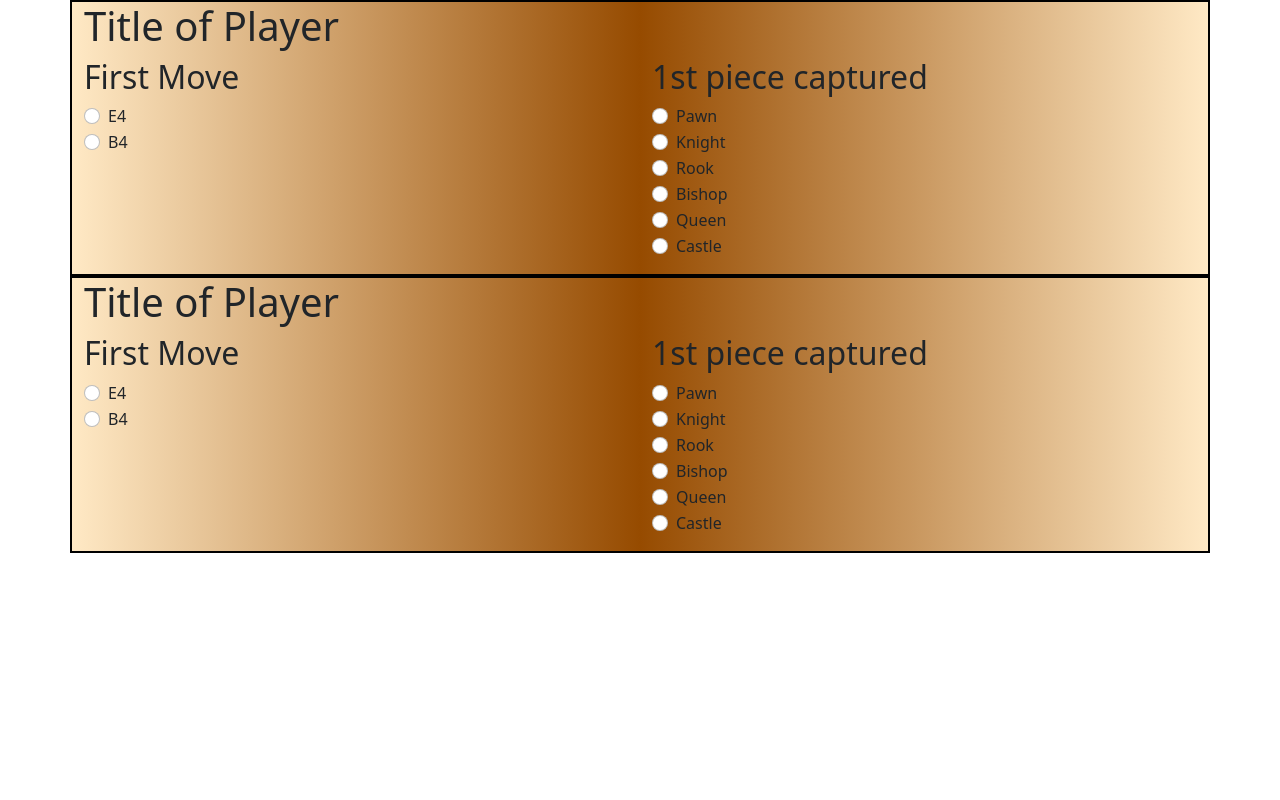
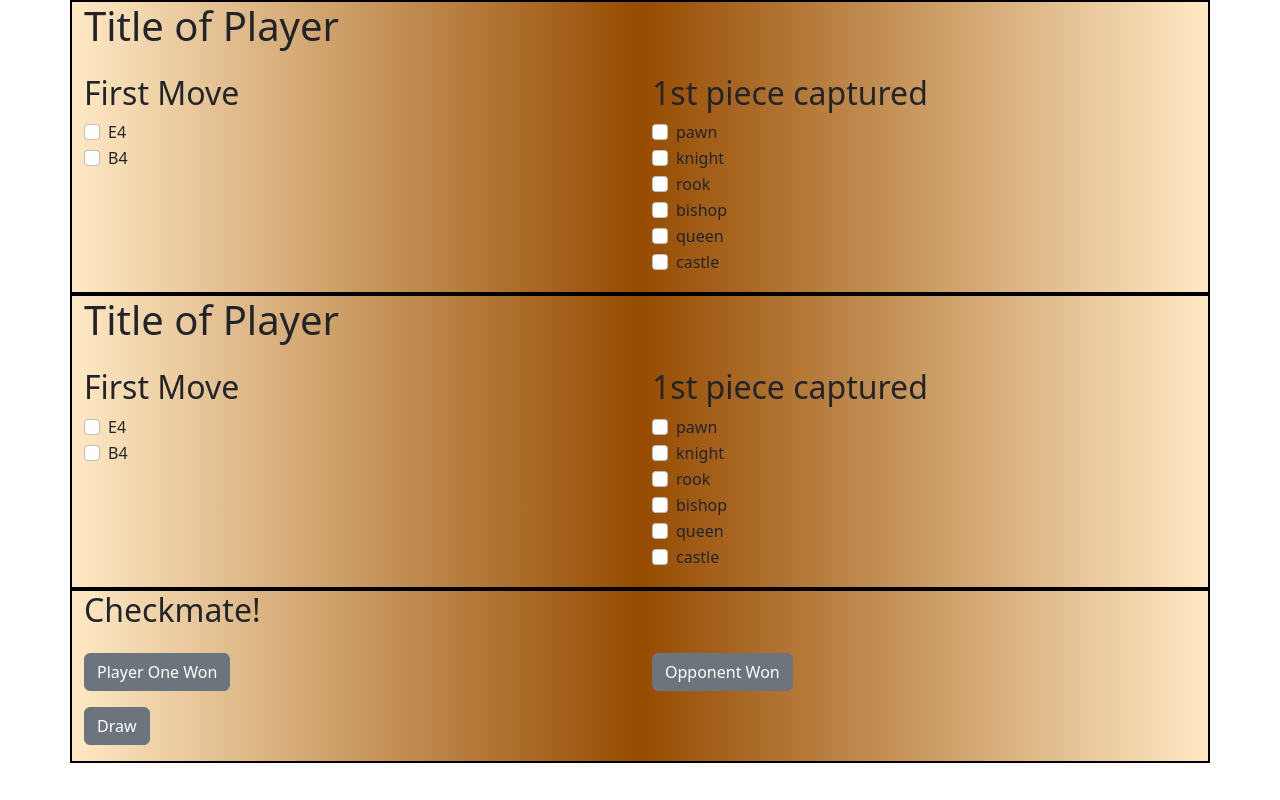
Before and after one commit to 2023-spring-adv-fe-tuth/tca-chess, a React (Create React App) app: page / in a window 1280 px wide. Built offline with nearby package versions, Linux system fonts and the light colour scheme.

Commit message:
added form.group element

```diff
--- a/src/GameinPlay.js
+++ b/src/GameinPlay.js
@@ -2,6 +2,7 @@ import Container from 'react-bootstrap/Container';
 import Row from 'react-bootstrap/Row';
 import Col from 'react-bootstrap/Col';
 import Form from 'react-bootstrap/Form';
+import Button from 'react-bootstrap/Button';
 import './styles.css';
 
 function GameinPlay() {
@@ -19,69 +20,66 @@ function GameinPlay() {
                 <Col className="col">
                     <h2>First Move</h2>
                     <Form>
-                    {['radio'].map((type) => (
-                        <div key={`E4`} className="mb-3">
+                        <Form.Group>
                             <Form.Check
-                            type={type}
+                                type="checkbox"
                                 id={`E4`}
                                 label={`E4`}
                             />
 
                             <Form.Check
-                            type={type}
+                                type="checkbox"
                                 label={`B4`}
                                 id={`B4`}
                             />
-                        </div>
-                    ))}
+                        </Form.Group>
                     </Form>
                 </Col>
                 <Col className="col">
                 <h2>1st piece captured</h2>
                     <Form>
-                    {['radio'].map((type) => (
-                        <div key={`Pawn`} className="mb-3">
+                        <Form.Group>
                             <Form.Check
-                            type={type}
-                            id={`Pawn`}
-                            label={`Pawn`}
+                                type="checkbox"
+                                id={`pawn`}
+                                label={`pawn`}
                             />
 
                             <Form.Check
-                            type={type}
-                            label={`Knight`}
-                            id={`Knight`}
+                                type="checkbox"
+                                label={`knight`}
+                                id={`knight`}
                             />
 
                             <Form.Check
-                            type={type}
-                            label={`Rook`}
-                            id={`Rook`}
+                                type="checkbox"
+                                label={`rook`}
+                                id={`rook`}
                             />
 
                             <Form.Check
-                            type={type}
-                            label={`Bishop`}
-                            id={`Bishop`}
+                                type="checkbox"
+                                label={`bishop`}
+                                id={`bishop`}
                             />
 
                             <Form.Check
-                            type={type}
-                            label={`Queen`}
-                            id={`Queen`}
+                                type="checkbox"
+                                label={`queen`}
+                                id={`queen`}
                             />
 
                             <Form.Check
-                            type={type}
-                            label={`Castle`}
-                            id={`Castle`}
+                                type="checkbox"
+                                label={`castle`}
+                                id={`castle`}
                             />
-                        </div>
-                    ))}
+                        </Form.Group>
                     </Form>
                 </Col>
             </Row>
         </Container>
+
         <Container fluid className="container">
 
             <Row className="row">
@@ -94,66 +92,83 @@ function GameinPlay() {
                 <Col className="col">
                     <h2>First Move</h2>
                     <Form>
-                    {['radio'].map((type) => (
-                        <div key={`E4`} className="mb-3">
+                        <Form.Group>
                             <Form.Check
-                            type={type}
+                                type="checkbox"
                                 id={`E4`}
                                 label={`E4`}
                             />
 
                             <Form.Check
-                            type={type}
+                                type="checkbox"
                                 label={`B4`}
                                 id={`B4`}
                             />
-                        </div>
-                    ))}
+                        </Form.Group>
                     </Form>
                 </Col>
                 <Col className="col">
                 <h2>1st piece captured</h2>
                     <Form>
-                    {['radio'].map((type) => (
-                        <div key={`Pawn`} className="mb-3">
+                        <Form.Group>
                             <Form.Check
-                            type={type}
-                            id={`Pawn`}
-                            label={`Pawn`}
+                                type="checkbox"
+                                id={`pawn`}
+                                label={`pawn`}
                             />
 
                             <Form.Check
-                            type={type}
-                            label={`Knight`}
-                            id={`Knight`}
+                                type="checkbox"
+                                label={`knight`}
+                                id={`knight`}
                             />
 
                             <Form.Check
-                            type={type}
-                            label={`Rook`}
-                            id={`Rook`}
+                                type="checkbox"
+                                label={`rook`}
+                                id={`rook`}
                             />
 
                             <Form.Check
-                            type={type}
-                            label={`Bishop`}
-                            id={`Bishop`}
+                                type="checkbox"
+                                label={`bishop`}
+                                id={`bishop`}
                             />
 
                             <Form.Check
-                            type={type}
-                            label={`Queen`}
-                            id={`Queen`}
+                                type="checkbox"
+                                label={`queen`}
+                                id={`queen`}
                             />
 
                             <Form.Check
-                            type={type}
-                            label={`Castle`}
-                            id={`Castle`}
+                                type="checkbox"
+                                label={`castle`}
+                                id={`castle`}
                             />
-                        </div>
-                    ))}
+                        </Form.Group>
                     </Form>
+                </Col>
+            </Row>
+        </Container>
+
+        <Container fluid className="container">
+            <Row className="row">
+                <Col className="col">
+                    <h2>Checkmate!</h2>
+                </Col>
+            </Row>
+            <Row className="row">
+                <Col className="col">
+                    <Button variant="secondary">Player One Won</Button>
+                </Col>
+                <Col className="col">
+                    <Button variant="secondary">Opponent Won</Button>
+                </Col>
+            </Row>
+            <Row className="row">
+                <Col className="col">
+                    <Button variant="secondary">Draw</Button>
                 </Col>
             </Row>
         </Container>
--- a/src/styles.css
+++ b/src/styles.css
@@ -3,3 +3,4 @@
     background: linear-gradient(to right,#ffe9c5, #964B00,#ffe9c5);
     border: 2px solid black;
 }
+.row{margin: 1em;}
```
Lines whose indentation alone changed are shown as unchanged.
